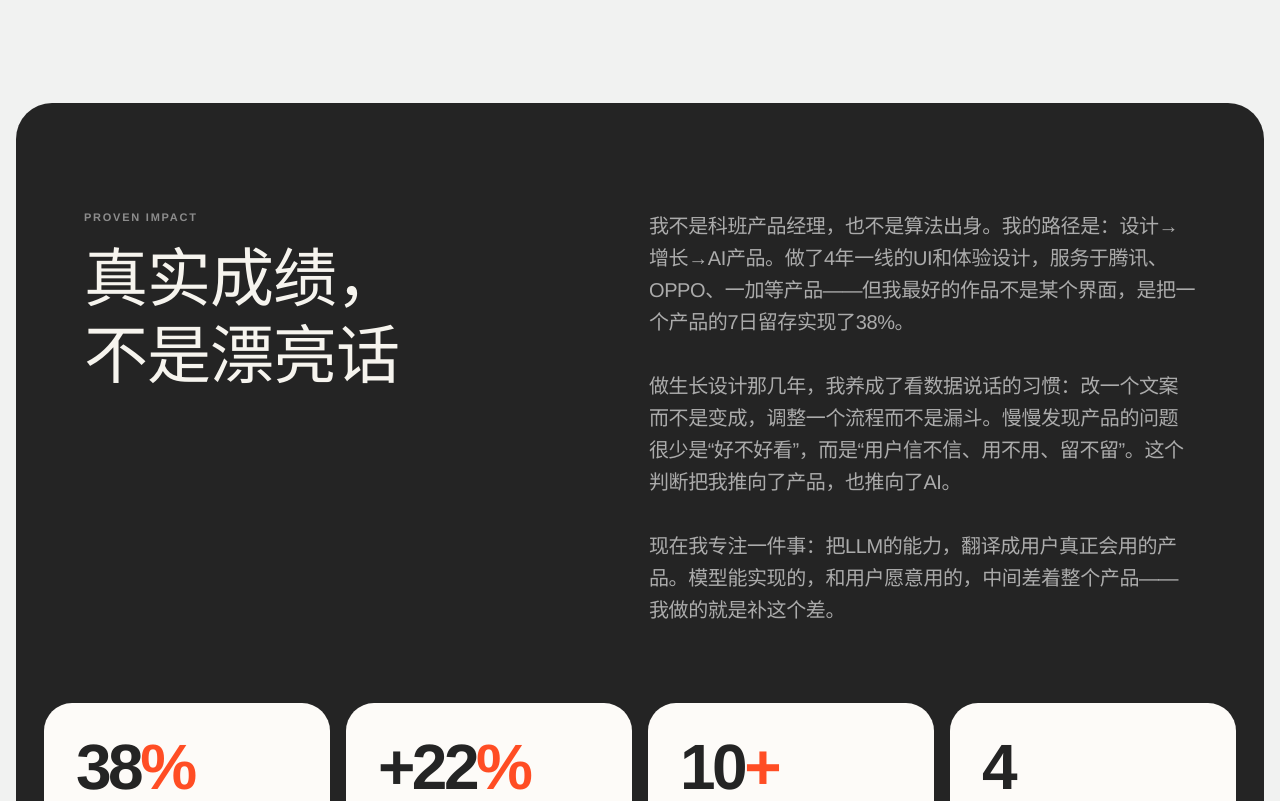
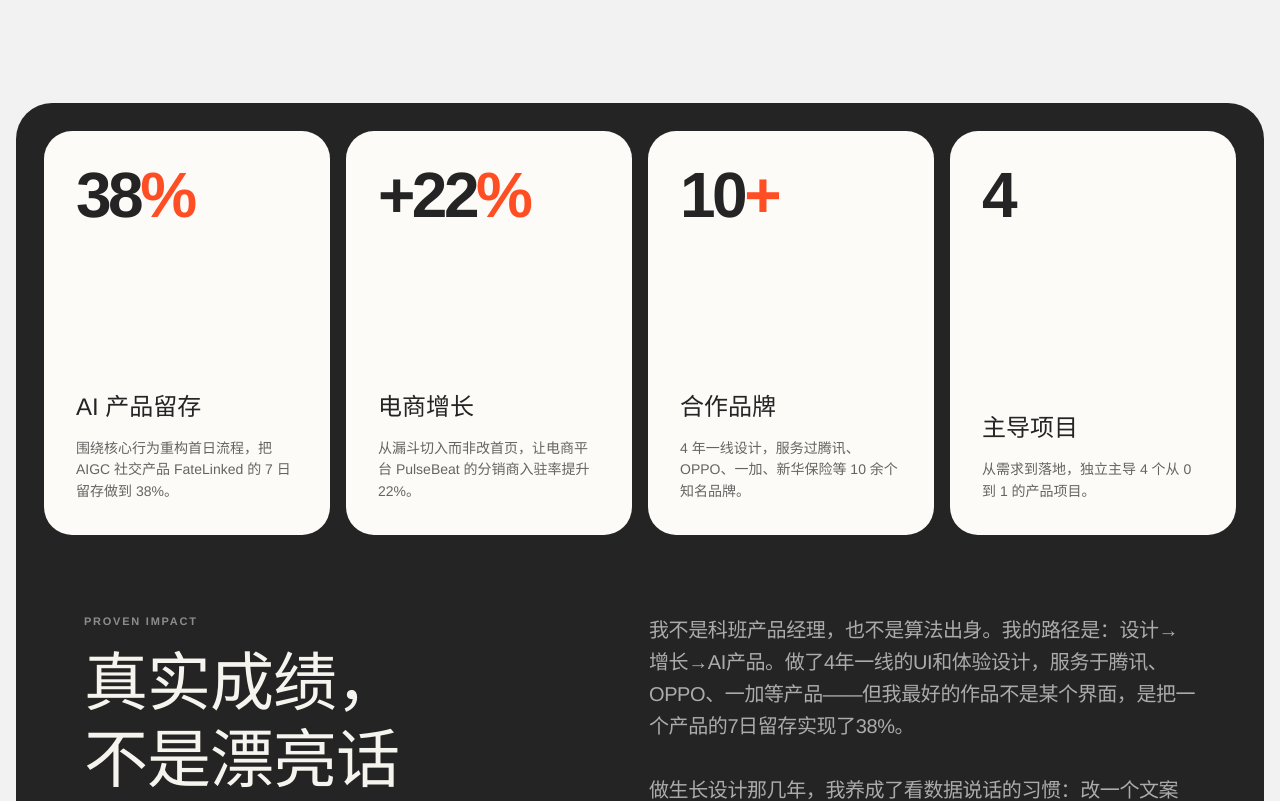
Before and after one commit to Miaaaa857/profile, a React (Vite) app: page /about in a window 1280 px wide. Shown: the part 2640-3441 px from the top of the page. Built offline with nearby package versions, Linux system fonts and the light colour scheme; a web font is replaced by a local one.

Commit message:
Swap results section content order

```diff
--- a/src/styles/global.css
+++ b/src/styles/global.css
@@ -353,14 +353,14 @@ i { font-style: normal; }
 }
 
 .aa-results { margin: 100px 16px 0; padding: 28px 0; border-radius: 36px; background: #242424; color: #f6f4ee; }
-.aa-results > .container { width: 100%; max-width: none; padding-inline: 28px; }
-.aa-metrics { display: grid; grid-template-columns: repeat(4, minmax(0, 1fr)); gap: 16px; }
+.aa-results > .container { width: 100%; max-width: none; padding-inline: 28px; display: flex; flex-direction: column; }
+.aa-metrics { order: 1; display: grid; grid-template-columns: repeat(4, minmax(0, 1fr)); gap: 16px; }
 .aa-metric { height: 404px; padding: 32px; display: flex; flex-direction: column; border-radius: 28px; background: #fdfbf8; color: #242424; }
 .aa-metric strong { display: flex; align-items: flex-start; font-size: 64px; line-height: 1; letter-spacing: -.055em; font-weight: 600; }
 .aa-metric strong em { color: var(--accent); font-style: normal; }
 .aa-metric h2 { margin-top: auto; font-size: 24px; line-height: 1.5; font-weight: 500; }
 .aa-metric p { max-width: 285px; margin-top: 12px; color: #646463; font-size: 14px; line-height: 1.55; }
-.aa-results__story { width: min(100%, var(--max)); margin: 80px auto 0; padding: 0 var(--gutter) 76px; display: flex; justify-content: space-between; align-items: flex-start; gap: 72px; }
+.aa-results__story { order: 2; width: min(100%, var(--max)); margin: 80px auto 0; padding: 0 var(--gutter) 76px; display: flex; justify-content: space-between; align-items: flex-start; gap: 72px; }
 .aa-results__lead { width: 100%; max-width: 450px; }
 .aa-results__lead .aa-section-title h2 { margin-top: 16px; font-size: 64px; line-height: 1.2; letter-spacing: -1px; font-weight: 500; }
 .aa-results__lead > p { margin-top: 24px; color: rgba(255, 255, 255, .62); font-size: 20px; line-height: 1.6; letter-spacing: -.02em; }
```
